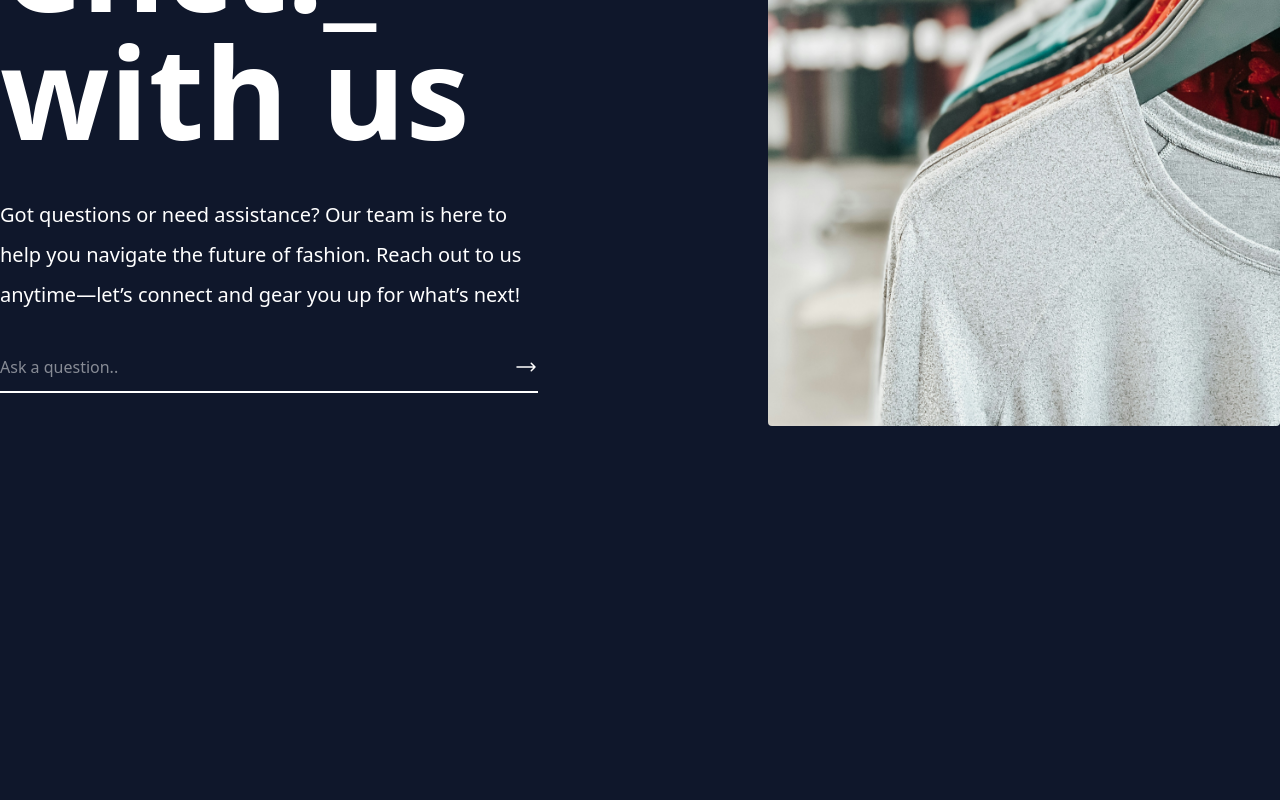
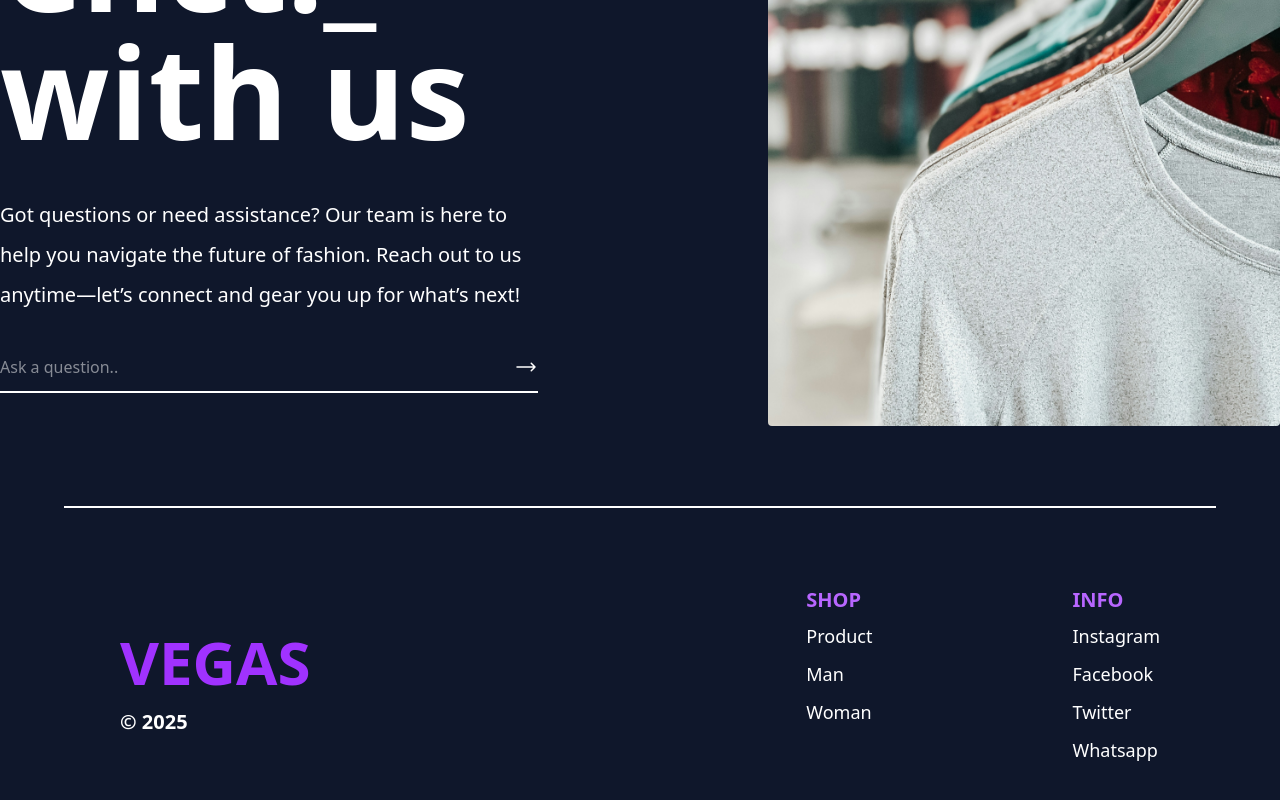
Before and after one commit to Hanvegas/E-Commerce, a Next.js app: page / in a window 1280 px wide. Shown: the part 4742-5542 px from the top of the page. Before the commit the page ends 5248 px from the top, so only its background shows below. Built offline with nearby package versions, Linux system fonts and the light colour scheme.

Commit message:
Add Footer

```diff
--- a/src/app/layout.tsx
+++ b/src/app/layout.tsx
@@ -2,6 +2,7 @@ import type { Metadata } from "next";
 import { Geist, Geist_Mono, Lato } from "next/font/google";
 import "./globals.css";
 import Navbar from "@/components/Navbar";
+import Footer from "@/components/Footer";
 
 const geistSans = Geist({
   variable: "--font-geist-sans",
@@ -30,6 +31,7 @@ export default function RootLayout({
       >
         <Navbar />
         {children}
+        <Footer />
       </body>
     </html>
   );
--- a/src/app/page.tsx
+++ b/src/app/page.tsx
@@ -26,7 +26,7 @@ export default function Home() {
           />
         </div>
         <Link href="/">
-          <Logo layer={5} />
+          <Logo layer={5} colorText="white" />
         </Link>
         <div className='flex justify-between items-center w-full z-30 mt-25'>
           <div className='w-auto mt-30'>
@@ -97,10 +97,7 @@ export default function Home() {
         <CardItem title="Leather Jacket" price="450.000 IDR" imageSrc="/images/clothes/jacket.png" />
       </CatalogSection>
 
-      <ContactSection>
-
-      </ContactSection>
-
+      <ContactSection />
     </main>
   )
 }
--- /dev/null
+++ b/src/components/Footer.tsx
@@ -0,0 +1,34 @@
+import React from 'react'
+import { Logo } from './ui/logo'
+import { List } from './ui/list'
+
+export default function Footer() {
+      return (
+            <footer className='relative flex justify-between items-center w-full h-auto py-20 px-30'>
+                  <div className='absolute top-0 left-1/2 -translate-x-1/2 border-t-2 border-white w-[90%]'></div>
+                  <div className=' text-white'>
+                        <Logo justify="relative" size="large" colorText="light4" />
+                        <span className='block text-xl font-bold mt-4'>&copy; {new Date().getFullYear()}</span>
+                  </div>
+                  <div className='flex gap-50 text-white'>
+                        <div>
+                              <span className='mb-2 block font-bold text-xl text-primary-300'>SHOP</span>
+                              <ul className='grid grid-rows-4 gap-2'>
+                                    <List>Product</List>
+                                    <List>Man</List>
+                                    <List>Woman</List>
+                              </ul>
+                        </div>
+                        <div>
+                              <span className='mb-2 block font-bold text-xl text-primary-300'>INFO</span>
+                              <ul className='grid grid-rows-4 gap-2'>
+                                    <List>Instagram</List>
+                                    <List>Facebook</List>
+                                    <List>Twitter</List>
+                                    <List>Whatsapp</List>
+                              </ul>
+                        </div>
+                  </div>
+            </footer>
+      )
+}
--- a/src/components/section/catalog-section.tsx
+++ b/src/components/section/catalog-section.tsx
@@ -12,7 +12,7 @@ export default function CatalogSection({ children, text, level }: CatalogSection
       return (
             <section className='w-full py-20'>
                   <MaxWidthWrapper>
-                        <Heading color={'light2'} level={level} className="drop-shadow-xl drop-shadow-primary-500 text-center" >{text}</Heading>
+                        <Heading color={'light3'} level={level} className="drop-shadow-xl drop-shadow-primary-500 text-center" >{text}</Heading>
                         <div className='w-full grid grid-cols-4 gap-x-9 gap-y-14 mt-15'>
                               {children}
                         </div>
--- a/src/components/ui/heading.tsx
+++ b/src/components/ui/heading.tsx
@@ -8,14 +8,14 @@ const headingVariants = cva(
             variants: {
                   color: {
                         default: "text-primary-500",
-                        light1: "text-primary-400",
-                        light2: "text-primary-300",
-                        light3: "text-primary-200",
-                        light4: "text-primary-100",
-                        dark1: "text-primary-900",
-                        dark2: "text-primary-800",
-                        dark3: "text-primary-700",
-                        dark4: "text-primary-600",
+                        light1: "text-primary-100",
+                        light2: "text-primary-200",
+                        light3: "text-primary-300",
+                        light4: "text-primary-400",
+                        dark1: "text-primary-600",
+                        dark2: "text-primary-700",
+                        dark3: "text-primary-800",
+                        dark4: "text-primary-900",
                         white: "text-white",
                         black: "text-black"
                   },
--- /dev/null
+++ b/src/components/ui/list.tsx
@@ -0,0 +1,38 @@
+import { cn } from "@/libs/utils";
+import { Slot } from "@radix-ui/react-slot";
+import { cva, type VariantProps } from "class-variance-authority";
+import React from "react";
+
+const listVariants = cva(
+      "cursor-pointer relative inline-block after:block after:h-[2px] after:bg-white after:scale-x-0 after:transition-transform after:duration-300 after:origin-left hover:after:scale-x-50",
+      {
+            variants: {
+                  size: {
+                        default: "text-lg",
+                        small: "text-md",
+                        large: "text-xl"
+                  }
+            },
+            defaultVariants: {
+                  size: "default"
+            }
+      }
+)
+
+export interface ListProps extends
+      React.LiHTMLAttributes<HTMLLIElement>,
+      VariantProps<typeof listVariants> {
+      asChild?: boolean
+      className?: string
+}
+
+export const List = React.forwardRef<HTMLLIElement, ListProps>(
+      ({ size, className, asChild = false, ...props }, ref) => {
+            const Comp = asChild ? Slot : "li"
+            return (
+                  <Comp className={cn(listVariants({ size, className }))} ref={ref} {...props} />
+            )
+      }
+)
+
+List.displayName = "List"
--- a/src/components/ui/logo.tsx
+++ b/src/components/ui/logo.tsx
@@ -8,7 +8,8 @@ const logoContainerVariant = cva(
       {
             variants: {
                   justify: {
-                        center: "clip-custom absolute -top-2 left-1/2 -translate-x-1/2 min-w-30 md: min-w-80 h-10 md:h-17"
+                        center: "clip-custom absolute -top-2 left-1/2 -translate-x-1/2 min-w-30 md: min-w-80 h-10 md:h-17",
+                        relative: "relative"
                   },
                   layer: {
                         m5: "-z-50",
@@ -41,13 +42,23 @@ const logoTextVariant = cva(
             variants: {
                   size: {
                         default: "text-2xl md:text-4xl",
-                        small: "text-xl md:text-3xl"
+                        small: "text-xl md:text-3xl",
+                        large: "text-6xl"
                   },
                   margin: {
                         default: "mt-1 md:mt-4"
                   },
                   colorText: {
-                        default: "text-white",
+                        default: "text-primary-500",
+                        light1: "text-primary-100",
+                        light2: "text-primary-200",
+                        light3: "text-primary-300",
+                        light4: "text-primary-400",
+                        dark1: "text-primary-600",
+                        dark2: "text-primary-700",
+                        dark3: "text-primary-800",
+                        dark4: "text-primary-900",
+                        white: "text-white",
                         black: "text-black"
                   }
             },
```
